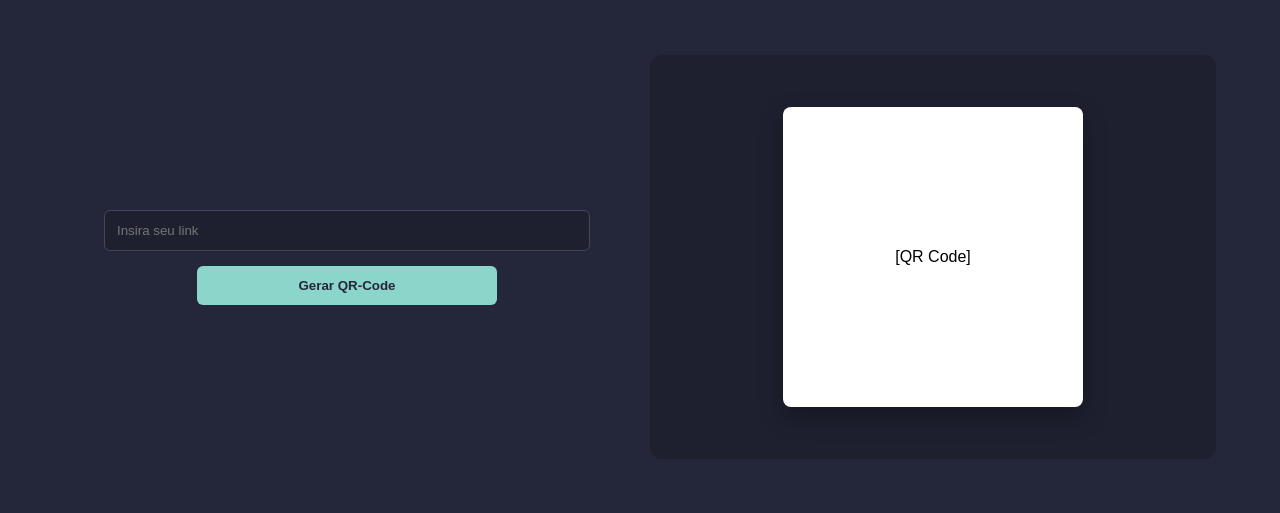
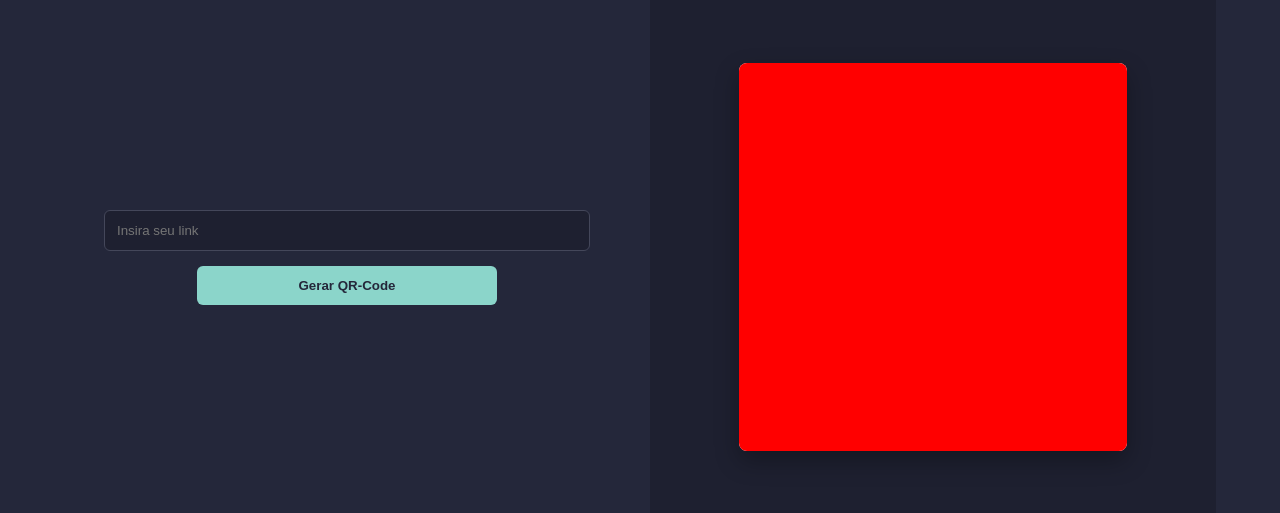
Before and after one commit to Joljolionn/web_qrcode_generator, a plain HTML site: page index.html in a window 1280 px wide. Shown: the part 143-656 px from the top of the page. Drawn offline with Linux system fonts and the light colour scheme.

Commit message:
feat: prototipo de bits do qrcode dinamicamente criados com js

```diff
--- a/app.js
+++ b/app.js
@@ -0,0 +1,13 @@
+const qrcode = document.getElementById("qrcode__code");
+const qrcodeSize = document.getElementById("qrcode__size");
+
+let data = [];
+
+for (let i = 0; i < 21; i++) {
+    for (let j = 0; j < 21; j++) {
+        const block = document.createElement("span");
+        block.className = "bit";
+        data[i] = block;
+        qrcode.appendChild(block);
+    }
+}
--- a/index.html
+++ b/index.html
@@ -17,7 +17,7 @@
                 <button id="start__btn">Gerar QR-Code</button>
             </div>
             <div class="qrcode">
-                <div class="qrcode__code">[QR Code]</div>
+                <div id="qrcode__code"></div>
             </div>
         </main>
     </body>
--- a/style.css
+++ b/style.css
@@ -13,10 +13,11 @@ body {
   justify-content: center;
   align-items: center;
   font-family: sans-serif;
+  color: black;
 }
 
 main {
-  height: 60%;
+  height: 80%;
   width: 100%;
   display: flex;
   flex-direction: row;
@@ -75,17 +76,21 @@ main {
   border-radius: 12px;
 }
 
-.qrcode__code {
+#qrcode__code {
   width: 80%;
-  max-width: 300px;
+  max-width: 500px;
   aspect-ratio: 1 / 1;
   background-color: white;
   border-radius: 8px;
-  display: flex;
-  justify-content: center;
-  align-items: center;
+  display: grid;
+  grid: repeat(21, 1fr) / repeat(21, 1fr);
   color: #000;
-  box-shadow: 0 10px 25px rgba(0,0,0,0.3);
+  box-shadow: 0 10px 25px rgba(0, 0, 0, 0.3);
+  overflow: hidden;
+}
+
+.bit {
+  background-color: red;
 }
 
 @media (width < 800px) {
@@ -94,12 +99,13 @@ main {
     flex-direction: column;
   }
 
-  .start, .qrcode {
+  .start,
+  .qrcode {
     width: 100%;
     padding: 30px;
   }
 
-  .qrcode{
+  .qrcode {
     flex: 2;
   }
 }
```
